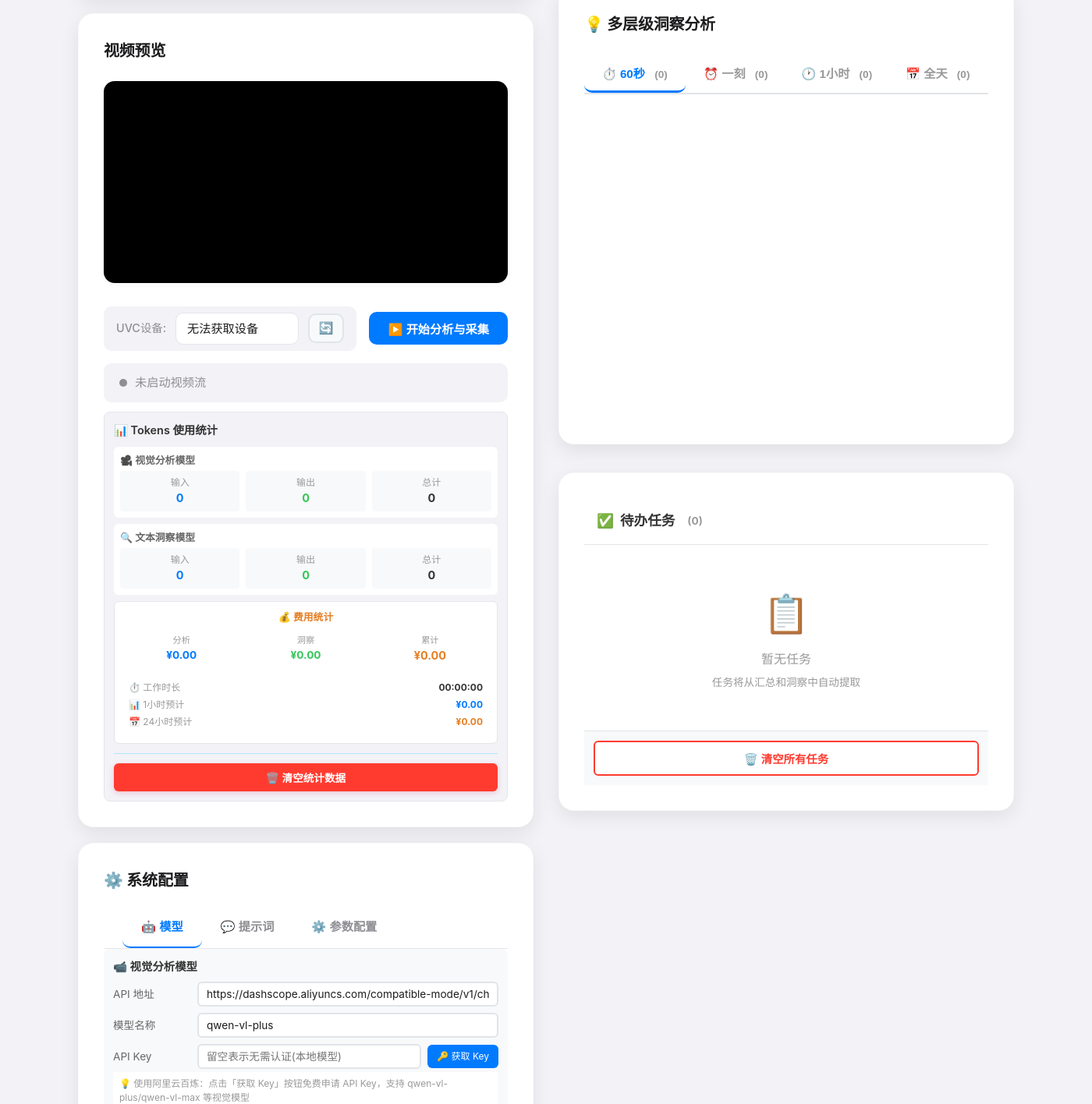
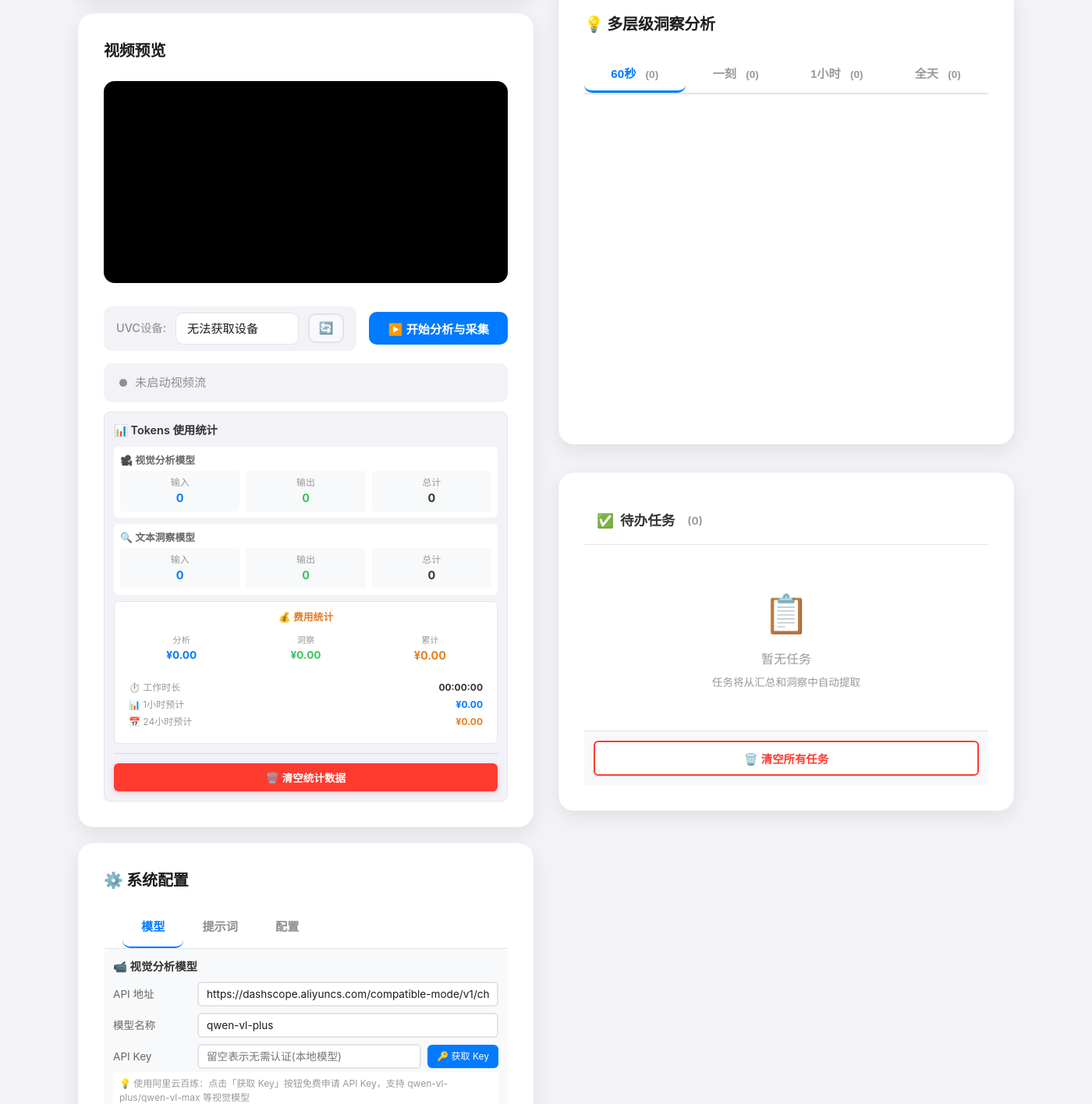
Before and after one commit to thomas-hiddenpeak/vlmA, an Electron app: page public/index.html in a window 1400 px wide. Shown: the part 335-1751 px from the top of the page at 78% size. Drawn offline with nearby package versions, Linux system fonts and the light colour scheme.

Commit message:
Changes to be committed: 	modified:   public/index.html

```diff
--- a/public/index.html
+++ b/public/index.html
@@ -1138,13 +1138,13 @@
           <!-- 配置选项卡导航 -->
           <div class="config-tabs">
             <button class="config-tab active" onclick="switchConfigTab('model')">
-              🤖 模型
+             模型
             </button>
             <button class="config-tab" onclick="switchConfigTab('prompt')">
-              💬 提示词
+             提示词
             </button>
             <button class="config-tab" onclick="switchConfigTab('params')">
-              ⚙️ 参数配置
+             配置
             </button>
           </div>
 
@@ -1392,16 +1392,16 @@
           <!-- 选项卡导航 -->
           <div style="display: flex; border-bottom: 2px solid #e1e4e8; margin-bottom: 16px;">
             <button class="insight-tab active" onclick="switchInsightTab('minute')" style="flex: 1; padding: 12px; border: none; background: none; cursor: pointer; font-weight: 600; color: var(--primary-color); border-bottom: 3px solid var(--primary-color); transition: all 0.3s;">
-              ⏱️ 60秒 <span id="minuteCount" style="font-size: 0.85rem; color: #999; margin-left: 8px;">(0)</span>
+              60秒 <span id="minuteCount" style="font-size: 0.85rem; color: #999; margin-left: 8px;">(0)</span>
             </button>
             <button class="insight-tab" onclick="switchInsightTab('fifteen')" style="flex: 1; padding: 12px; border: none; background: none; cursor: pointer; font-weight: 600; color: #999; border-bottom: 3px solid transparent; transition: all 0.3s;">
-              ⏰ 一刻 <span id="fifteenCount" style="font-size: 0.85rem; color: #999; margin-left: 8px;">(0)</span>
+              一刻 <span id="fifteenCount" style="font-size: 0.85rem; color: #999; margin-left: 8px;">(0)</span>
             </button>
             <button class="insight-tab" onclick="switchInsightTab('hour')" style="flex: 1; padding: 12px; border: none; background: none; cursor: pointer; font-weight: 600; color: #999; border-bottom: 3px solid transparent; transition: all 0.3s;">
-              🕐 1小时 <span id="hourCount" style="font-size: 0.85rem; color: #999; margin-left: 8px;">(0)</span>
+              1小时 <span id="hourCount" style="font-size: 0.85rem; color: #999; margin-left: 8px;">(0)</span>
             </button>
             <button class="insight-tab" onclick="switchInsightTab('day')" style="flex: 1; padding: 12px; border: none; background: none; cursor: pointer; font-weight: 600; color: #999; border-bottom: 3px solid transparent; transition: all 0.3s;">
-              📅 全天 <span id="dayCount" style="font-size: 0.85rem; color: #999; margin-left: 8px;">(0)</span>
+              全天 <span id="dayCount" style="font-size: 0.85rem; color: #999; margin-left: 8px;">(0)</span>
             </button>
           </div>
 
```
